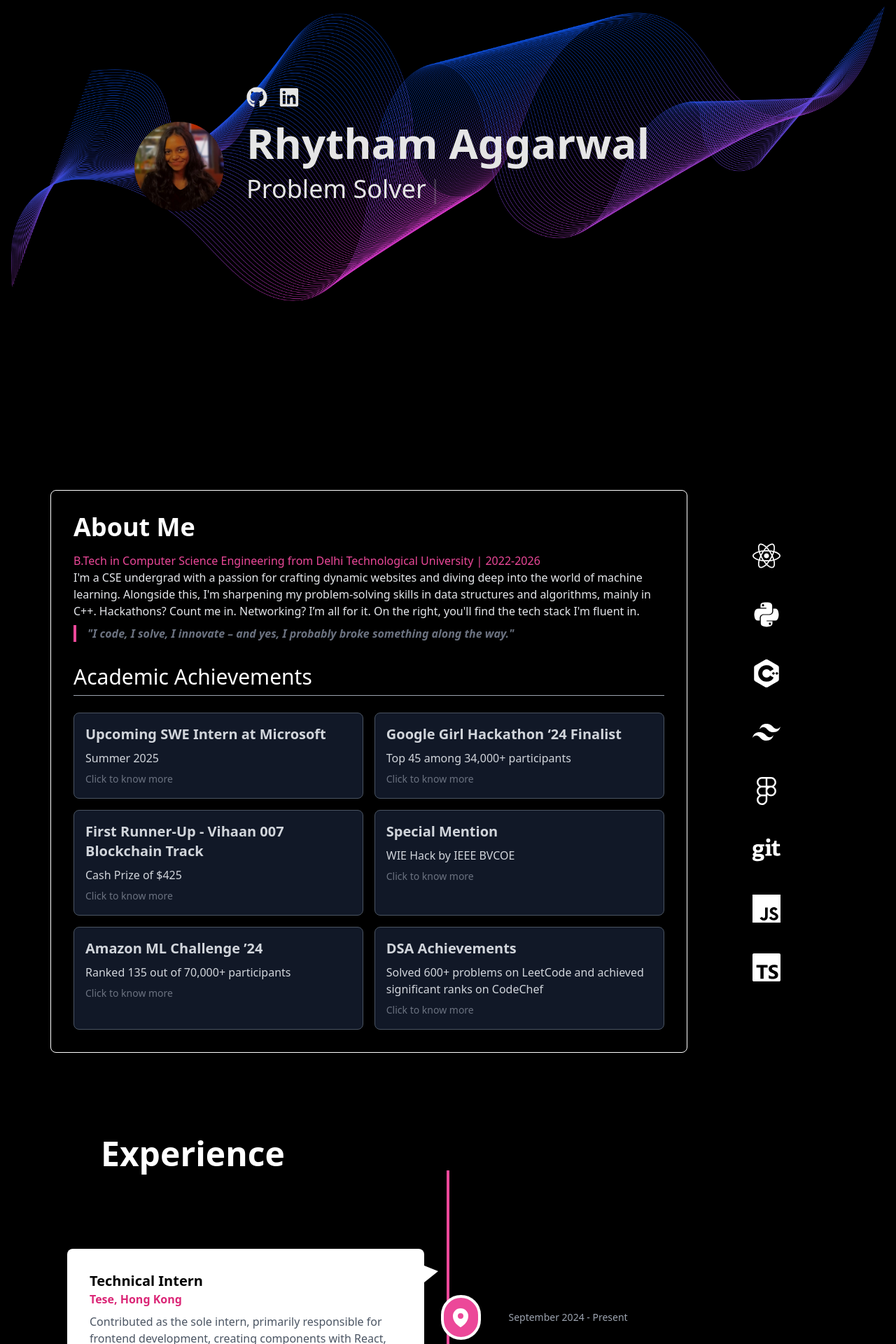
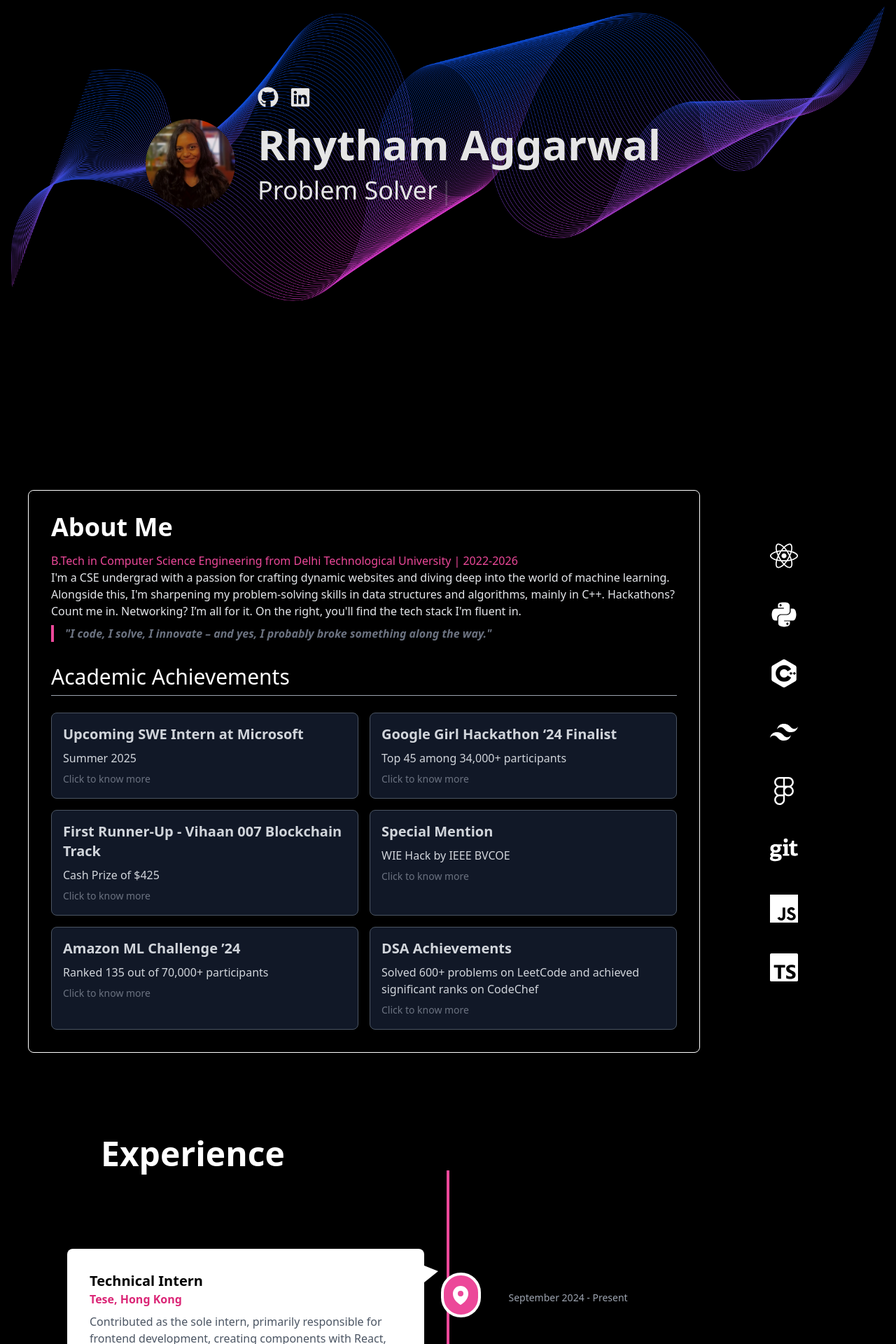
Before and after one commit to aggrhythm/Portfolio, a React (Vite) app: page / in a window 1280 px wide. Shown: the part 140-2060 px from the top of the page at 70% size. Built offline with nearby package versions, Linux system fonts and the light colour scheme.

Commit message:
responsive

```diff
--- a/src/App.jsx
+++ b/src/App.jsx
@@ -14,11 +14,11 @@
       <Home/>
       <div id="aboutme" classname="bg-black h-[10px]"></div>
       <AboutMe/>
-      <h2 id="history" className="text-5xl text-bg-black font-bold lg:ml-36 md:ml-10 sm:ml-10 ml-10 text-white  scroll-offset ">
+      <h2 id="history" className=" text-4xl md:text-5xl text-bg-black font-bold lg:ml-36 md:ml-10 sm:ml-10 ml-10 text-white  scroll-offset ">
         Experience
       </h2>
      <Timeline/>
-     <h1 id="projects" className="text-5xl text-bg-black ml-40 font-bold mt-28 lg:ml-36 md:ml-10 sm:ml-10 ml-10  text-white scroll-offset " >
+     <h1 id="projects" className="text-4xl md:text-5xl text-bg-black ml-40 font-bold mt-28 lg:ml-36 md:ml-10 sm:ml-10 ml-6  text-white scroll-offset " >
           Projects
         </h1>
      <ProjectsGrid/>
@@ -27,7 +27,7 @@
      <footer className="mt-4 mb-4 text-center text-gray-400 text-sm flex flex-col items-center">
   <p>
     Developed & Designed with{" "}
-    <span className="text-pink-500 text-lg inline-block animate-pulse">
+    <span className="text-pink-500 text-xs md:text-lg inline-block animate-pulse">
       🩷
     </span>{" "}
     by{" "}
@@ -35,7 +35,7 @@
       href="https://github.com/aggrhythm"
       target="_blank"
       rel="noopener noreferrer"
-      className="font-semibold text-gray-300 hover:text-pink-500 transition-all duration-300"
+      className="font-semibold text-gray-300 text-xs md:text-lg hover:text-pink-500 transition-all duration-300"
     >
       Rhytham Aggarwal
     </a>
--- a/src/components/aboutme.jsx
+++ b/src/components/aboutme.jsx
@@ -44,11 +44,12 @@
   };
 
   return (
-    <div className="min-h-screen w-full flex lg:flex-row mt-20 mb-20 items-center justify-between bg-black text-white py-10 px-10">
-  <div className="lg:w-[80%] md:w-[90%] sm:w-[90%] w-[90%] lg:ml-8 md:ml-2 sm:ml-2 p-8 border border-white rounded-lg shadow-lg">
+    <div className="min-h-screen w-full flex flex-col lg:flex-row mt-20 mb-20 items-center justify-between bg-black text-white py-10 px-10">
+    {/* About Me Box */}
+    <div className="lg:w-[80%] md:w-[90%] sm:w-full w-full p-8 border border-white rounded-lg shadow-lg">
 
         <h1
-          className="text-4xl font-bold mb-4 cursor-pointer"
+          className="text-4xl  font-bold mb-4 cursor-pointer"
           onMouseEnter={handleMouseEnter}
           onMouseLeave={handleMouseLeave}
         >
@@ -149,8 +150,8 @@
           </div>
         </div>
       </div>
-      <div className="flex flex-col justify-center lg:w-[20%] md:w-[30%] sm:w-[20%] gap-4 lg:mr-8 md:mr-2 sm:mr-2 ">
-      <div className="flex flex-col items-center justify-center gap-4 h-full">
+      <div className="w-full flex flex-wrap justify-center gap-4 mt-8 lg:mt-0 lg:w-[20%] lg:flex-col">
+
     <TechIcon icon={<FaReact />} color="#61DAFB" label="React" size="40px" />
     <TechIcon icon={<FaPython />} color="#3776AB" label="Python" size="40px" />
     <TechIcon icon={<SiCplusplus />} color="#00599C" label="C++" size="40px" />
@@ -160,7 +161,6 @@
     <TechIcon icon={<SiJavascript />} color="#F7DF1E" label="JavaScript" size="40px" />
     <TechIcon icon={<SiTypescript />} color="#3178C6" label="TypeScript" size="40px" />
   </div>
-</div>
 
 
     </div>
--- a/src/components/history.jsx
+++ b/src/components/history.jsx
@@ -63,15 +63,15 @@
       <div
         key={index}
         className={`flex items-center justify-between w-full mb-10 ${
-            index % 2 === 0 ? "flex-row-reverse" : "flex-row"
+          index % 2 === 0
+            ? "flex-col lg:flex-row-reverse"
+            : "flex-col lg:flex-row"
         }`}
       >
         <div
-            className={`w-1/2 px-4 text-gray-400 text-sm opacity-0 ${
-              isVisible
-                ? `animate-fadeInLeft`
-                : ""
-            } ${index % 2 === 0 ? "text-left" : "text-right"}`}
+          className={`w-4/5 lg:w-1/2 px-4 text-gray-400  mb-0 lg:mb-14 text-sm opacity-0 ${
+            isVisible ? `animate-fadeInLeft` : ""
+          } ${index % 2 === 0 ? " text-center lg:text-left" : "text-center lg:text-right"}`}
           style={{
             animationDelay: `${index === 0 ? "1s" : index * 0.2 + 1.3}s`,
           }}
@@ -80,10 +80,8 @@
         </div>
 
         <div
-            className={`w-16 h-16 bg-pink-500 text-white rounded-full flex items-center justify-center border-4 ml-6 mr-6 border-white z-10 opacity-0 ${
-              isVisible
-                ? `animate-fadeInCircle`
-                : ""
+          className={`w-16 h-16 bg-pink-500 mb-4 sm:mb-16 text-white rounded-full flex items-center justify-center border-4 ml-6 mr-6 border-white z-10 opacity-0 ${
+            isVisible ? `animate-fadeInCircle` : ""
           } hover:bg-white hover:border-pink-500 hover:text-pink-500 transform transition-all duration-300`}
           style={{
             animationDelay: `${index === 0 ? "1s" : index * 0.2 + 1.3}s`,
@@ -93,11 +91,9 @@
         </div>
 
         <div
-            className={`w-1/2 bg-white rounded-lg shadow-lg p-8 relative opacity-0 ${
-              isVisible
-                ? `animate-fadeInBox`
-                : ""
-            } ${index % 2 === 0 ? "text-left ml-8" : "text-right mr-8"} hover:bg-gray-200 hover:scale-105 transform transition-all duration-300 ease-in-out`}
+          className={`w-4/5 lg:w-1/2 bg-white rounded-lg shadow-lg p-8 relative opacity-0 ${
+            isVisible ? `animate-fadeInBox` : ""
+          } ${index % 2 === 0 ? " text-center lg:text-left ml-0 lg:ml-8" : " text-center lg:text-right mr-0 lg:mr-8"} hover:bg-gray-200 hover:scale-105 transform transition-all duration-300 ease-in-out`}
           style={{
             animationDelay: `${index === 0 ? "0.6s" : index * 0.2 + 0.6}s`,
           }}
@@ -107,7 +103,7 @@
               index % 2 === 0
                 ? "border-l-[20px] border-l-white -right-5 top-6"
                 : "border-r-[20px] border-r-white -left-5 top-6"
-              }`}
+            } hidden lg:block`}
           ></div>
           <h3 className="text-xl font-bold">{exp.role}</h3>
           <p className="text-pink-600 font-semibold">{exp.location}</p>
@@ -116,6 +112,7 @@
       </div>
     ))}
   </section>
+
   );
 };
 
--- a/src/components/home.jsx
+++ b/src/components/home.jsx
@@ -7,7 +7,7 @@
 const Home = () => {
   return (
     <div
-    id="home"
+      id="home"
       className="h-[90vh] w-full flex items-start text-white bg-cover bg-center pt-6"
       style={{
         backgroundImage: `url(${WaveImage})`,
@@ -15,14 +15,16 @@
         backgroundAttachment: "fixed",
       }}
     >
-      <div className="flex flex-col items-start w-full max-w-4xl sm:ml-20 md:ml-20 lg:ml-48 ml-20 pt-60">
-        <div className="flex flex-col items-start mb-2 ml-40">
-          <div className="flex gap-4">
+      {/* Content Container */}
+      <div className="flex flex-col items-center sm:items-start w-full max-w-4xl px-4 sm:ml-20 md:ml-20 lg:ml-48 ml-0 pt-40 sm:pt-60">
+        {/* Social Icons */}
+        <div className="flex flex-col items-center sm:ml-40 sm:items-start mb-2">
+          <div className="flex gap-4 mb-4 sm:mb-2">
             <a
               href="https://github.com/aggrhythm"
               target="_blank"
               rel="noopener noreferrer"
-              className="text-white hover:text-pink-500 text-3xl"
+              className="text-white hover:text-pink-500 text-2xl sm:text-3xl"
             >
               <FaGithub />
             </a>
@@ -30,14 +32,17 @@
               href="https://www.linkedin.com/in/rhytham-aggarwal-679821250/"
               target="_blank"
               rel="noopener noreferrer"
-              className="text-white hover:text-pink-500 text-3xl hover:cursor-pointer"
+              className="text-white hover:text-pink-500 text-2xl sm:text-3xl"
             >
               <FaLinkedin />
             </a>
           </div>
         </div>
-        <div className="flex items-center gap-8">
-          <div className="rounded-full mt-3 overflow-hidden w-32 h-32">
+
+        {/* Profile Image and Intro */}
+        <div className="flex flex-col sm:flex-row items-center gap-6 sm:gap-8 text-center sm:text-left">
+          {/* Profile Image */}
+          <div className="rounded-full overflow-hidden w-24 h-24 sm:w-32 sm:h-32">
             <img
               src={DisplayImage}
               alt="Profile"
@@ -45,11 +50,13 @@
             />
           </div>
 
-
+          {/* Intro Text */}
           <div>
-            <h1 className="lg:text-6xl md:text-4xl text-3xl sm:text-4xl font-bold">Rhytham Aggarwal</h1>
-            <p className="lg:text-4xl text-2xl md:text-2xl sm:text-2xl mt-4">
-              <span style={{ color: "white"}}>
+            <h1 className="text-2xl sm:text-4xl md:text-5xl lg:text-6xl font-bold">
+              Rhytham Aggarwal
+            </h1>
+            <p className="text-xl sm:text-2xl lg:text-4xl mt-2 sm:mt-4">
+              <span style={{ color: "white" }}>
                 <Typewriter
                   words={[
                     "Web Developer",
```
Lines whose indentation alone changed are shown as unchanged.
